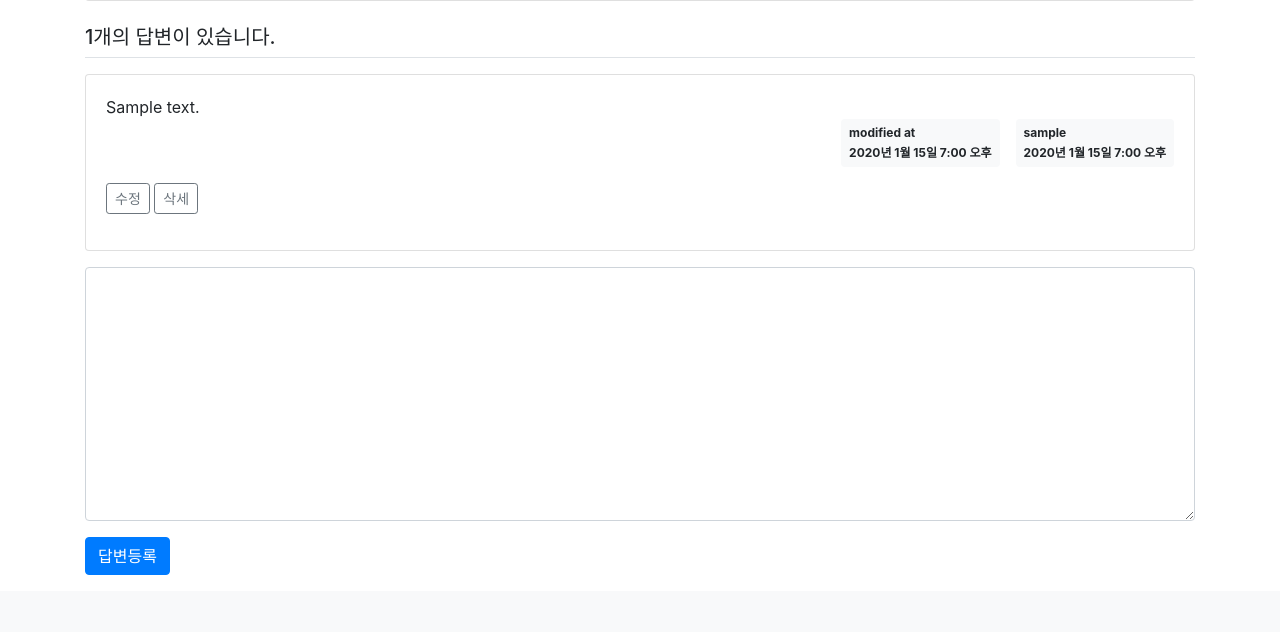
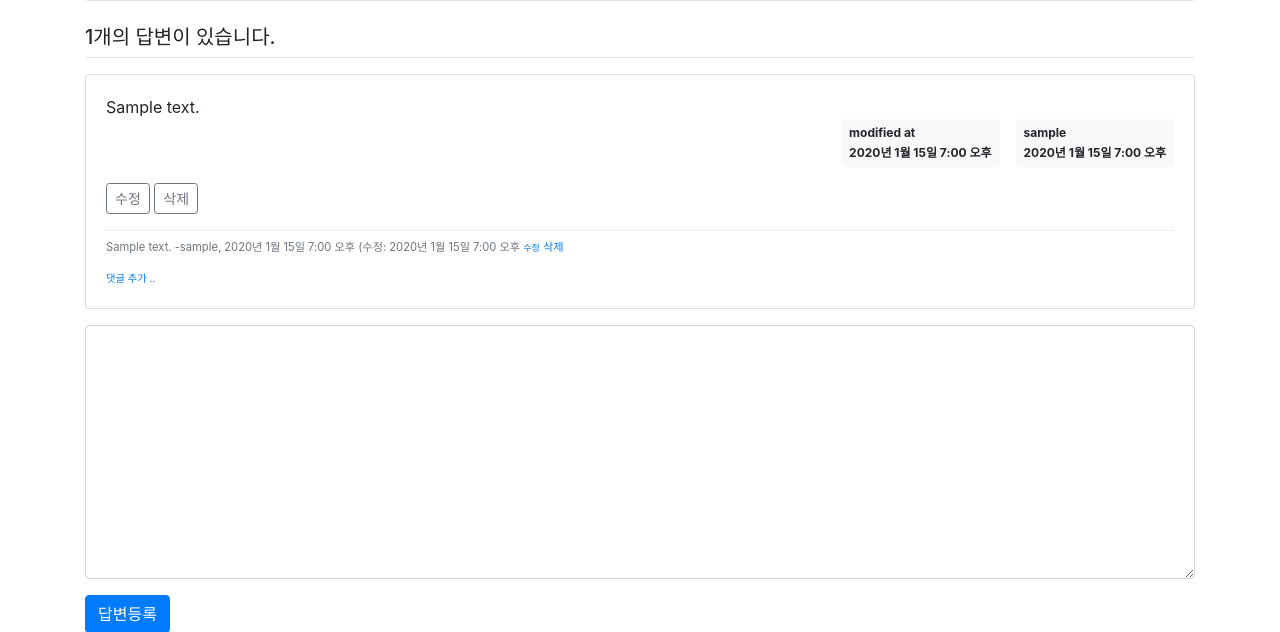
Before and after one commit to yujongyeop/django_study, a Django app: page /pybo/answer/create/1/ in a window 1280 px wide. Shown: the part 320-952 px from the top of the page. Before the commit the page ends 895 px from the top, so only its background shows below. Run offline with Django 4.2, Linux system fonts and the light colour scheme; a user stored in the database is signed in; tables that the repository leaves empty hold one stand-in row (values such as "Sample post"); parts of the project's set-up code (start-up, migrations or seed data) failed here and were passed over; some libraries are stand-ins or nearby versions.

Commit message:
댓글 기능 추가(생성 및 출력)

```diff
--- a/pybo/forms.py
+++ b/pybo/forms.py
@@ -1,5 +1,5 @@
 from django import forms
-from pybo.models import Question, Answer
+from pybo.models import Question, Answer, Comment
 
 
 class QuestionForm(forms.ModelForm):
@@ -19,3 +19,12 @@ class AnswerForm(forms.ModelForm):
         labels = {
             'content': '답변내용',
         }
+
+
+class CommentForm(forms.ModelForm):
+    class Meta:
+        model = Comment
+        fields = ['content']
+        labels = {
+            'content': '댓글내용',
+        }
--- a/pybo/models.py
+++ b/pybo/models.py
@@ -19,3 +19,12 @@ class Answer(models.Model):
     question = models.ForeignKey(Question, on_delete=models.CASCADE)
     content = models.TextField()
     create_date = models.DateTimeField()
+
+
+class Comment(models.Model):
+    author = models.ForeignKey(User, on_delete=models.CASCADE)
+    content = models.TextField()
+    create_date = models.DateTimeField()
+    modify_date = models.DateTimeField(null=True, blank=True)
+    question = models.ForeignKey(Question, null=True, blank=True, on_delete=models.CASCADE)
+    answer = models.ForeignKey(Answer, null=True, blank=True, on_delete=models.CASCADE)
--- a/pybo/urls.py
+++ b/pybo/urls.py
@@ -12,4 +12,5 @@ urlpatterns = [
     path('question/delete/<int:question_id>/', views.question_delete, name='question_delete'),
     path('answer/modify/<int:answer_id>/', views.answer_modify, name='answer_modify'),
     path('answer/delete/<int:answer_id>/', views.answer_delete, name='answer_delete'),
+    path('comment/create/question/<int:question_id>/', views.comment_create_question, name='comment_create_question'),
 ]
--- a/pybo/views.py
+++ b/pybo/views.py
@@ -1,7 +1,7 @@
 from django.shortcuts import render, get_object_or_404, redirect
 from django.utils import timezone
 from .models import Question, Answer
-from .forms import QuestionForm, AnswerForm
+from .forms import QuestionForm, AnswerForm, CommentForm
 from django.core.paginator import Paginator
 from django.contrib.auth.decorators import login_required
 from django.contrib import messages
@@ -132,3 +132,24 @@ def answer_delete(request, answer_id):
     else:
         answer.delete()
     return redirect('pybo:detail', question_id=answer.question.id)
+
+
+@login_required(login_url='common:login')
+def comment_create_question(request, question_id):
+    """
+    pybo 질문댓글등록
+    """
+    question = get_object_or_404(Question, pk=question_id)
+    if request.method == "POST":
+        form = CommentForm(request.POST)
+        if form.is_valid():
+            comment = form.save(commit=False)
+            comment.author = request.user
+            comment.create_date = timezone.now()
+            comment.question = question
+            comment.save()
+            return redirect('pybo:detail', question_id = question.id)
+    else:
+        form = CommentForm()
+    context = {'form': form}
+    return render(request, 'pybo/comment_form.html', context)
--- a/static/style.css
+++ b/static/style.css
@@ -0,0 +1,4 @@
+.comment {
+    border-top: dotted 1px #dddd;
+    font-size:0.7em;
+}
--- a/templates/pybo/question_detail.html
+++ b/templates/pybo/question_detail.html
@@ -61,9 +61,32 @@
             {% if request.user == question.author %}
             <div class="my-3">
                 <a href="{% url 'pybo:answer_modify' answer.id %}" class="btn btn-sm btn-outline-secondary">수정</a>
-                <a href="#" class='delete btn btn-sm btn-outline-secondary' data-uri="{% url 'pybo:answer_delete' answer.id%}">삭세</a>
+                <a href="#" class='delete btn btn-sm btn-outline-secondary' data-uri="{% url 'pybo:answer_delete' answer.id%}">삭제</a>
             </div>
             {% endif %}
+            <!--질문댓글-->
+            {% if question.comment_set.count > 0 %}
+            <div class="mt-3">
+                {% for comment in question.comment_set.all %}
+                <div class="comment py-2 text-muted">
+                    <span style="white-space: pre-line;">{{comment.content}}</span>
+                    <span>
+                        -{{comment.author}}, {{comment.create_date}}
+                        {% if comment.modify_date %}
+                        (수정: {{comment.modify_date}}
+                        {% endif %}
+                    </span>
+                    {% if request.user == comment.author %}
+                    <a href="#" class="small">수정</a>
+                    <a href="#" class="small- delete" data-uri="#">삭제</a>
+                    {% endif %}
+                </div>
+                {% endfor %}
+            </div>
+            {% endif %}
+            <div>
+                <a href="{% url 'pybo:comment_create_question' question.id %}" class="small" ><small>댓글 추가 ..</small></a>
+            </div>
         </div>
     </div>
     {% endfor %}
```
Also changed, not shown: templates/pybo/comment_form.html (added, +17 -0 lines), pybo/migrations/0005_comment.py (added), pybo/migrations/0006_alter_comment_modify_date.py (added).
